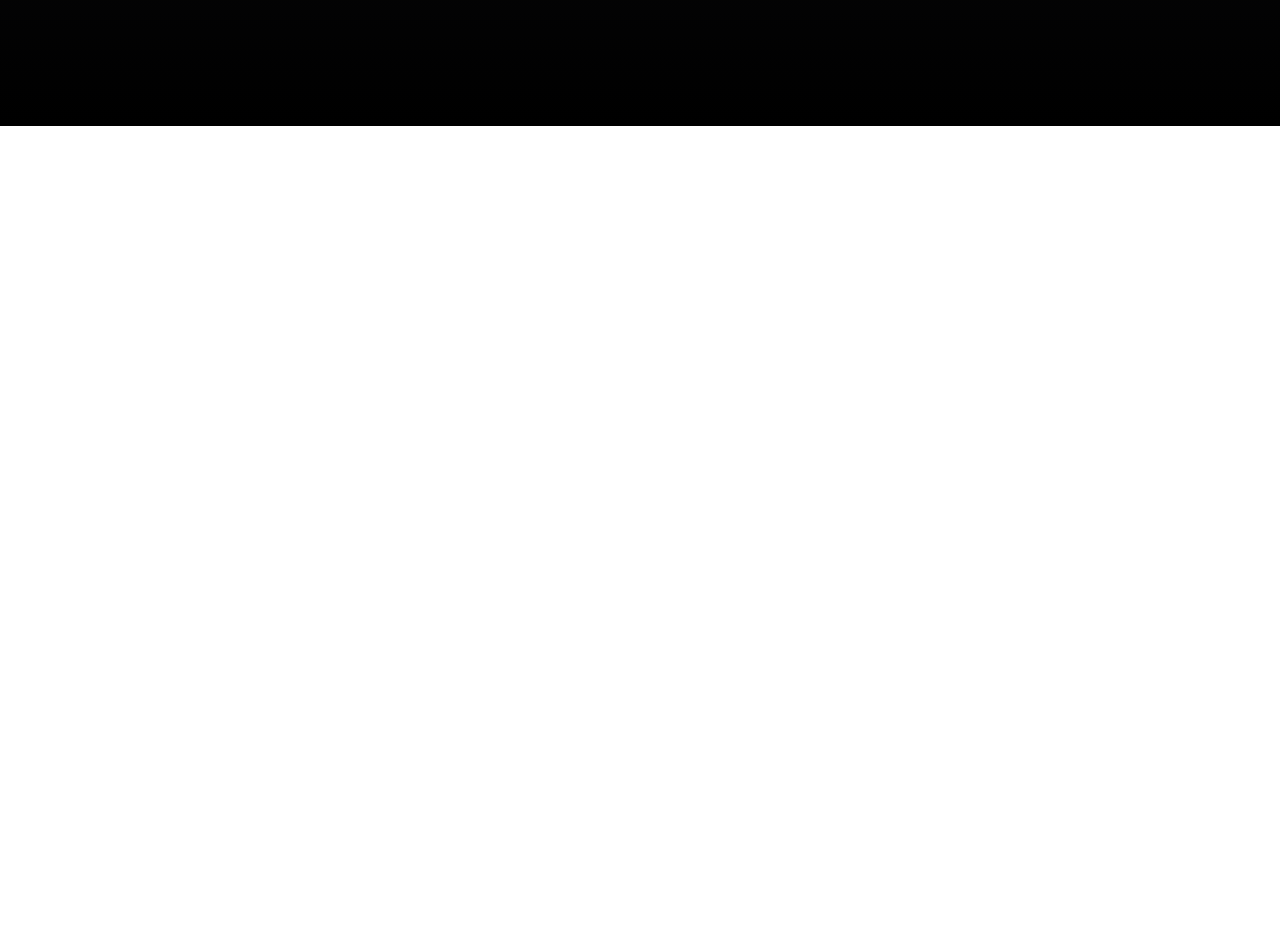
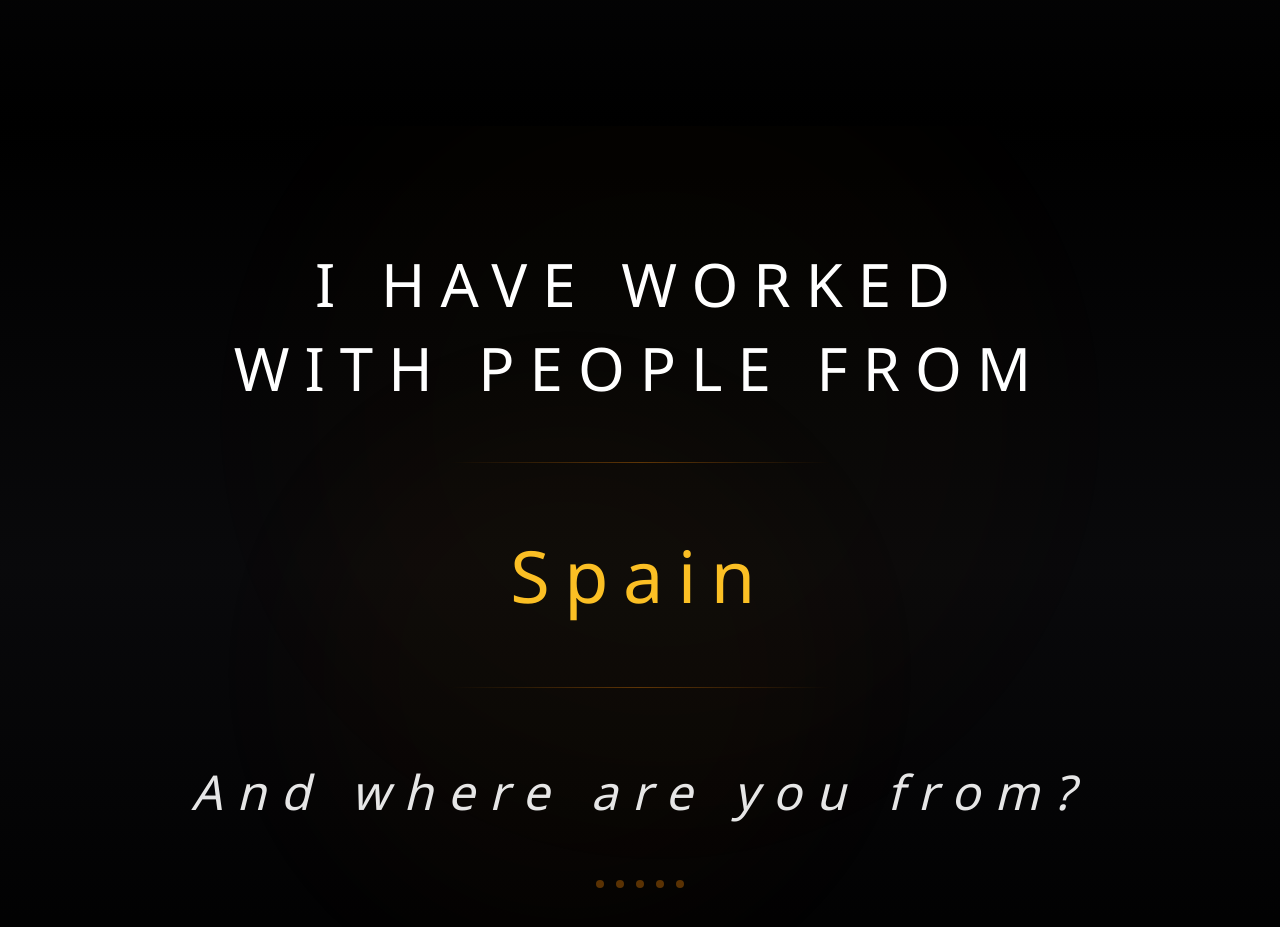
Before and after one commit to noirpraxis-dotcom/luis-virrueta-web, a React (Vite) app: page / in a window 1280 px wide. Shown: the part 1623-2550 px from the top of the page. Before the commit the page ends 1749 px from the top, so only its background shows below. Built offline with nearby package versions, Linux system fonts and the light colour scheme.

Commit message:
PersonasDeTodoElMundo

```diff
--- /dev/null
+++ b/src/components/CountriesSection.jsx
@@ -0,0 +1,160 @@
+import { motion, AnimatePresence } from 'framer-motion'
+import { useState, useEffect } from 'react'
+
+const CountriesSection = () => {
+  const countries = [
+    'United States',
+    'Mexico',
+    'Spain',
+    'Germany',
+    'France',
+    'Italy',
+    'Czech Republic',
+    'United Kingdom',
+    'Canada',
+    'Brazil',
+    'Argentina',
+    'Australia',
+    'Japan',
+    'Netherlands',
+    'Switzerland',
+    'Austria',
+    'Portugal',
+    'Poland',
+    'Sweden',
+    'Norway'
+  ]
+
+  const [currentCountryIndex, setCurrentCountryIndex] = useState(0)
+
+  useEffect(() => {
+    const interval = setInterval(() => {
+      setCurrentCountryIndex((prevIndex) => (prevIndex + 1) % countries.length)
+    }, 2000) // Cambia cada 2 segundos
+
+    return () => clearInterval(interval)
+  }, [countries.length])
+
+  return (
+    <section className="relative min-h-screen bg-gradient-to-b from-black via-zinc-950 to-black flex items-center justify-center py-32 overflow-hidden">
+      {/* Efectos decorativos sutiles */}
+      <div className="absolute inset-0 overflow-hidden pointer-events-none">
+        <motion.div
+          animate={{
+            scale: [1, 1.2, 1],
+            opacity: [0.02, 0.03, 0.02]
+          }}
+          transition={{ duration: 8, repeat: Infinity, ease: "easeInOut" }}
+          className="absolute top-1/3 left-1/4 w-[500px] h-[500px] bg-amber-600 rounded-full blur-3xl"
+        />
+        <motion.div
+          animate={{
+            scale: [1, 1.3, 1],
+            opacity: [0.01, 0.02, 0.01]
+          }}
+          transition={{ duration: 10, repeat: Infinity, ease: "easeInOut", delay: 2 }}
+          className="absolute bottom-1/3 right-1/4 w-[600px] h-[600px] bg-amber-500 rounded-full blur-3xl"
+        />
+      </div>
+
+      <div className="relative max-w-6xl mx-auto px-6 lg:px-12 text-center">
+        {/* Texto principal - Primera línea */}
+        <motion.div
+          initial={{ opacity: 0, y: 50 }}
+          animate={{ opacity: 1, y: 0 }}
+          transition={{ duration: 1.5, ease: [0.76, 0, 0.24, 1] }}
+          className="mb-6"
+        >
+          <h2 className="text-white text-4xl lg:text-6xl font-light tracking-[0.25em] leading-tight" style={{ fontFamily: 'Gotham, sans-serif' }}>
+            I HAVE WORKED
+          </h2>
+        </motion.div>
+
+        {/* Segunda línea */}
+        <motion.div
+          initial={{ opacity: 0, y: 50 }}
+          animate={{ opacity: 1, y: 0 }}
+          transition={{ duration: 1.5, delay: 0.2, ease: [0.76, 0, 0.24, 1] }}
+          className="mb-16"
+        >
+          <h2 className="text-white text-4xl lg:text-6xl font-light tracking-[0.25em] leading-tight" style={{ fontFamily: 'Gotham, sans-serif' }}>
+            WITH PEOPLE FROM
+          </h2>
+        </motion.div>
+
+        {/* Línea decorativa antes del país */}
+        <motion.div
+          initial={{ scaleX: 0 }}
+          animate={{ scaleX: 1 }}
+          transition={{ duration: 1.5, delay: 0.4 }}
+          className="h-px bg-gradient-to-r from-transparent via-amber-600/40 to-transparent mx-auto w-96 mb-12"
+        />
+
+        {/* País cambiante con animación */}
+        <div className="relative h-32 flex items-center justify-center mb-12">
+          <AnimatePresence mode="wait">
+            <motion.div
+              key={currentCountryIndex}
+              initial={{ opacity: 0, y: 30, scale: 0.8 }}
+              animate={{ opacity: 1, y: 0, scale: 1 }}
+              exit={{ opacity: 0, y: -30, scale: 0.8 }}
+              transition={{ duration: 0.6, ease: [0.76, 0, 0.24, 1] }}
+              className="absolute"
+            >
+              <h3 className="text-amber-400 text-5xl lg:text-7xl font-light tracking-[0.2em]" style={{ fontFamily: 'Gotham, sans-serif' }}>
+                {countries[currentCountryIndex]}
+              </h3>
+
+              {/* Efecto de brillo alrededor del país */}
+              <motion.div
+                animate={{ opacity: [0.3, 0.6, 0.3] }}
+                transition={{ duration: 2, repeat: Infinity, ease: "easeInOut" }}
+                className="absolute inset-0 bg-amber-600/10 blur-2xl -z-10"
+              />
+            </motion.div>
+          </AnimatePresence>
+        </div>
+
+        {/* Línea decorativa después del país */}
+        <motion.div
+          initial={{ scaleX: 0 }}
+          animate={{ scaleX: 1 }}
+          transition={{ duration: 1.5, delay: 0.6 }}
+          className="h-px bg-gradient-to-r from-transparent via-amber-600/40 to-transparent mx-auto w-96 mb-16"
+        />
+
+        {/* Pregunta final */}
+        <motion.div
+          initial={{ opacity: 0, y: 50 }}
+          animate={{ opacity: 1, y: 0 }}
+          transition={{ duration: 1.5, delay: 0.8, ease: [0.76, 0, 0.24, 1] }}
+          className="mt-20"
+        >
+          <h2 className="text-white/90 text-3xl lg:text-5xl font-light tracking-[0.3em] italic" style={{ fontFamily: 'Gotham, sans-serif' }}>
+            And where are you from?
+          </h2>
+        </motion.div>
+
+        {/* Puntos decorativos */}
+        <motion.div
+          initial={{ opacity: 0 }}
+          animate={{ opacity: 1 }}
+          transition={{ duration: 2, delay: 1.2 }}
+          className="mt-16 flex justify-center gap-3"
+        >
+          {[...Array(5)].map((_, i) => (
+            <motion.div
+              key={i}
+              initial={{ opacity: 0, scale: 0 }}
+              animate={{ opacity: 0.4, scale: 1 }}
+              transition={{ duration: 0.5, delay: 1.2 + i * 0.1 }}
+              className="w-2 h-2 bg-amber-600 rounded-full"
+            />
+          ))}
+        </motion.div>
+      </div>
+    </section>
+  )
+}
+
+export default CountriesSection
--- a/src/pages/HomePage.jsx
+++ b/src/pages/HomePage.jsx
@@ -1,5 +1,6 @@
 import Home from '../components/Home'
 import Hero from '../components/Hero'
+import CountriesSection from '../components/CountriesSection'
 
 const HomePage = () => {
   return (
@@ -9,6 +10,9 @@ const HomePage = () => {
 
       {/* Nombre cinematográfico con botón Ver más */}
       <Hero />
+
+      {/* Sección de países cinematográfica */}
+      <CountriesSection />
     </>
   )
 }
```
